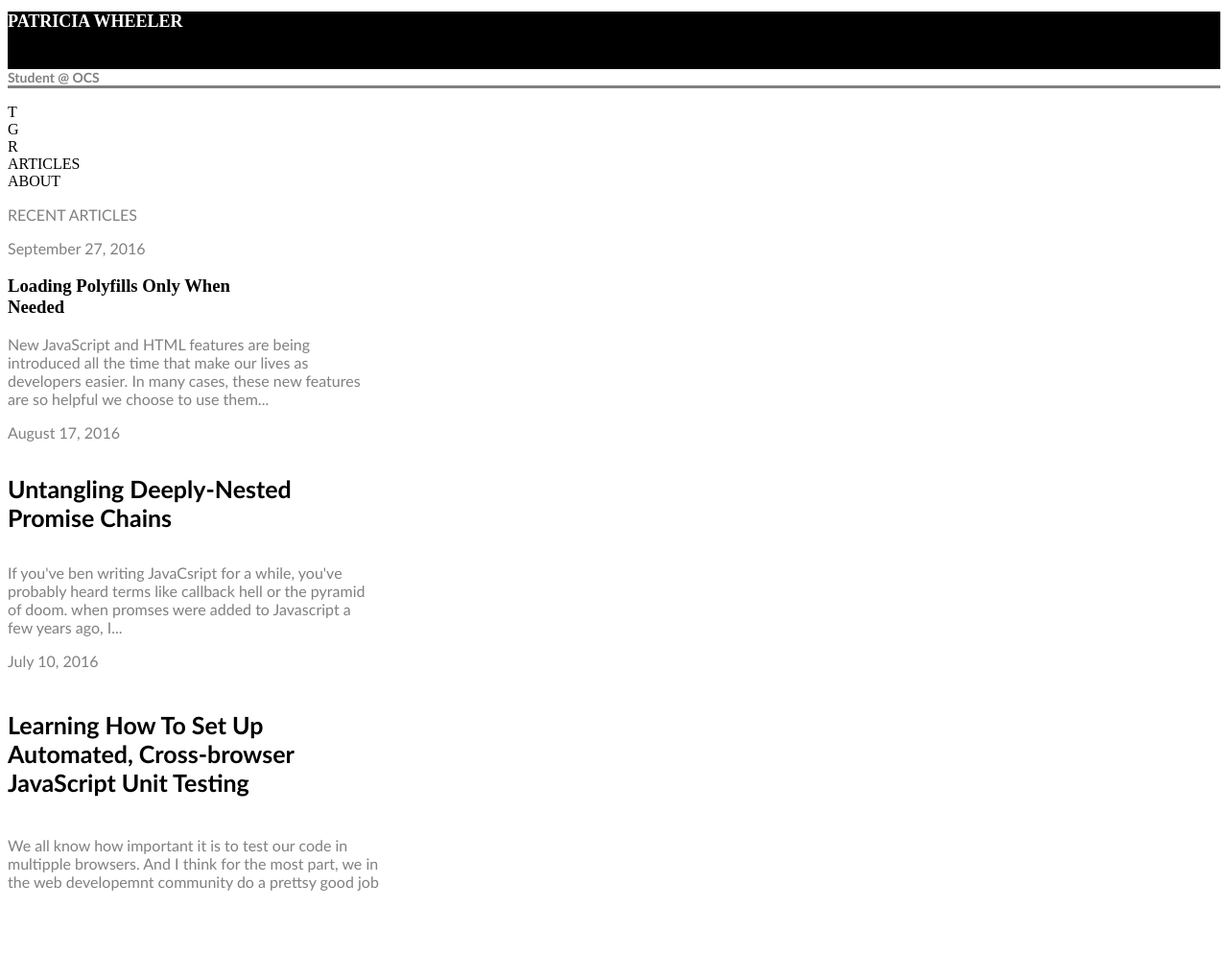
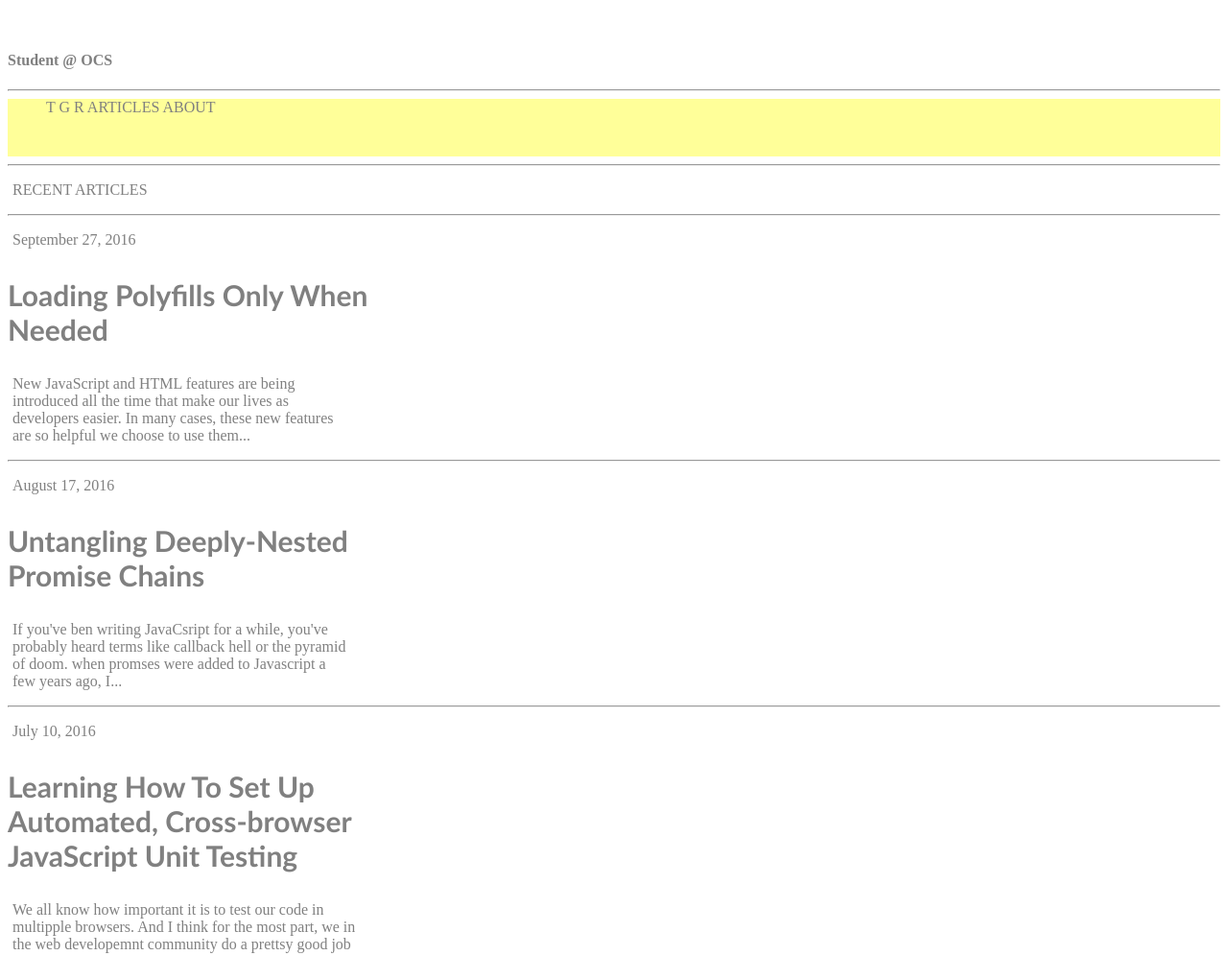
Before and after one commit to PatDubb22/patdubb-personal_site1, a plain HTML site: page index.html in a window 1280 px wide. Shown: the whole page at 96% size. Before the commit the page ends 944 px from the top, so only its background shows below. Drawn offline with Linux system fonts and the light colour scheme.

Commit message:
working with margins

```diff
--- a/index.html
+++ b/index.html
@@ -8,49 +8,49 @@
     <body>
         <div>
             <h1>PATRICIA WHEELER</h1>
-            <h2>Student @ OCS</h2>
+            <h4><font color="grey">Student @ OCS</font></h4> <hr />
+
         </div>
-            <ul>
-                <li>T</li>
-                <li>G</li>
-                <li>R</li>
-                <li>ARTICLES</li>
-                <li>ABOUT</li>
+            <ul><font color="grey">
+
+                T
+                G
+                R
+                ARTICLES
+                ABOUT
             </ul>
+            <hr />
+        <p><font color="grey">RECENT ARTICLES</font><br />
+        <hr/>
+        <p><font color="grey">September 27, 2016</font></p>
 
-
-
-        <p>RECENT ARTICLES<br>
-
-        <p>September 27, 2016</p>
-
-        <h3>Loading Polyfills Only When <br>
+        <h3> Loading Polyfills Only When <br />
         Needed</h3>
 
-        <p>New JavaScript and HTML features are being <br>
+            <p><font color= "grey">New JavaScript and HTML features are being <br>
         introduced all the time that make our lives as <br>
         developers easier. In many cases, these new features <br>
-        are so helpful we choose to use them...</p>
+        are so helpful we choose to use them...</font></p> <hr />
 
-        <p>August 17, 2016</p>
-        <h4>Untangling Deeply-Nested <br>
-        Promise Chains</h4>
+            <p><font color= "grey">August 17, 2016</font></p>
+        <h3>Untangling Deeply-Nested <br>
+        Promise Chains</h3>
 
-        <p>If you've ben writing JavaCsript for a while, you've <br>
+            <p><font color="grey">If you've ben writing JavaCsript for a while, you've <br>
         probably heard terms like callback hell or the pyramid <br>
         of doom. when promses were added to Javascript a <br>
-        few years ago, I...</p>
+        few years ago, I...</font></p> <hr />
 
-        <p>July 10, 2016</p>
+        <p><font color="grey">July 10, 2016</font></p>
 
-        <h5>Learning How To Set Up <br>
+        <h3>Learning How To Set Up <br>
         Automated, Cross-browser <br>
-        JavaScript Unit Testing</h5>
+        JavaScript Unit Testing</h3>
 
-        <p>We all know how important it is to test our code in <br>
+        <p><font color="grey">We all know how important it is to test our code in <br>
         multipple browsers. And I think for the most part, we in <br>
         the web developemnt community do a prettsy good job <br>
-        </p>
+        </font></p>
 
 
     </body>
--- a/style.css
+++ b/style.css
@@ -1,50 +1,26 @@
-h1{
+        h1{
                 color: white;
-                background-color: black;
-                height:60px;
-                width:25;
-                font-family: calibri light;
-                font-size: 18px;
-                margin-bottom: 0px;
+                height:30px;
+                font-family: segoe ui;
+                font-weight: normal;
+                font-size: large;
+          }
+        h4{
+              margin-top:0px;
 
+          }
 
-            }
-            h2{
-                color: grey;
-                font-size: 14px;
+        h3{
+                font-size: 30px;
                 font-family: candara;
-                margin: 0px;
-                border-bottom-style: solid;
-            div{
-                style
-                height:50px;
-
-            }
-            }
-
-
-            }
-            h3{
-                font-size: 25px;
-                font-family: candara;
-
-            }
-
-            h4{
-                font-size: 25px;
-                font-family: candara;
-            }
-            h5{
-                font-size: 25px;
-                font-family: candara;
-            }
+                font-color: black;
+          }
             p{
-                color: grey;
-                font-size: 16px;
-                font-family: "calibri";
+                margin-left: 5px;
             }
             ul{
-                list-style-type:none;
-                margin: -1;
-                Padding: 0;
-            }
+                text-align:left;
+                height: 60px;
+                background-color: #ffff99;
+                margin: 0px;
+              }
```
